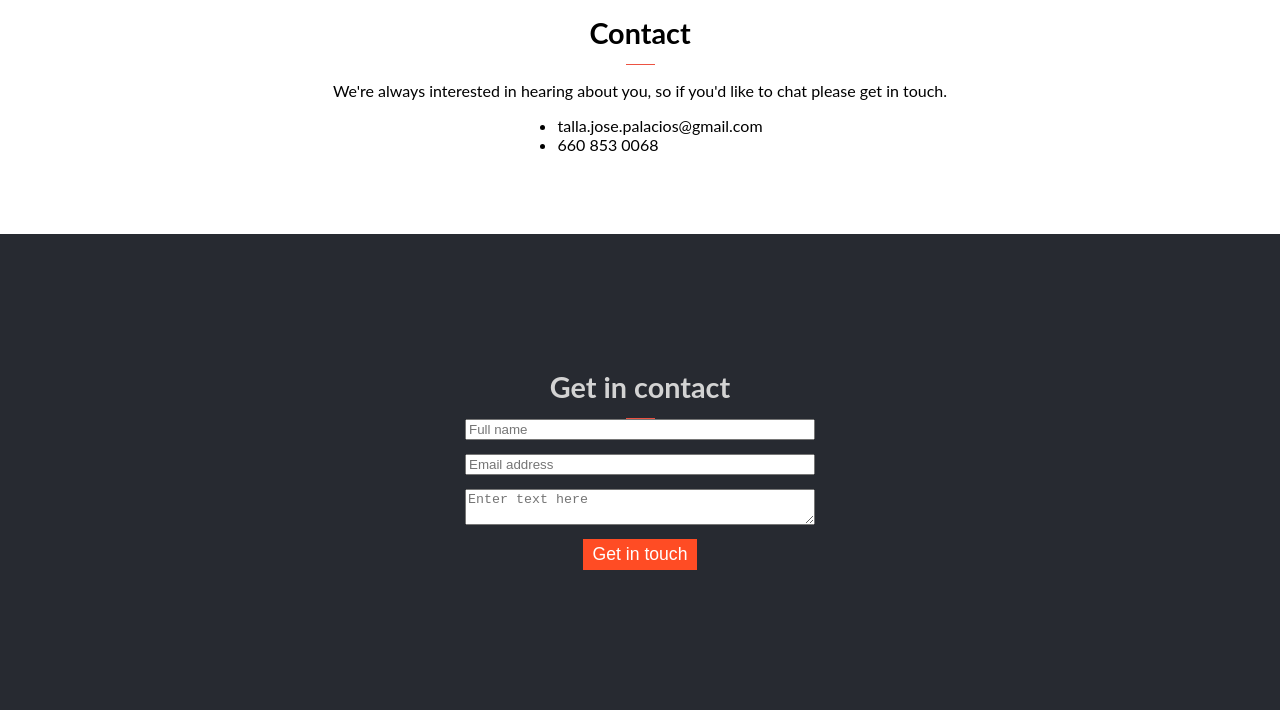
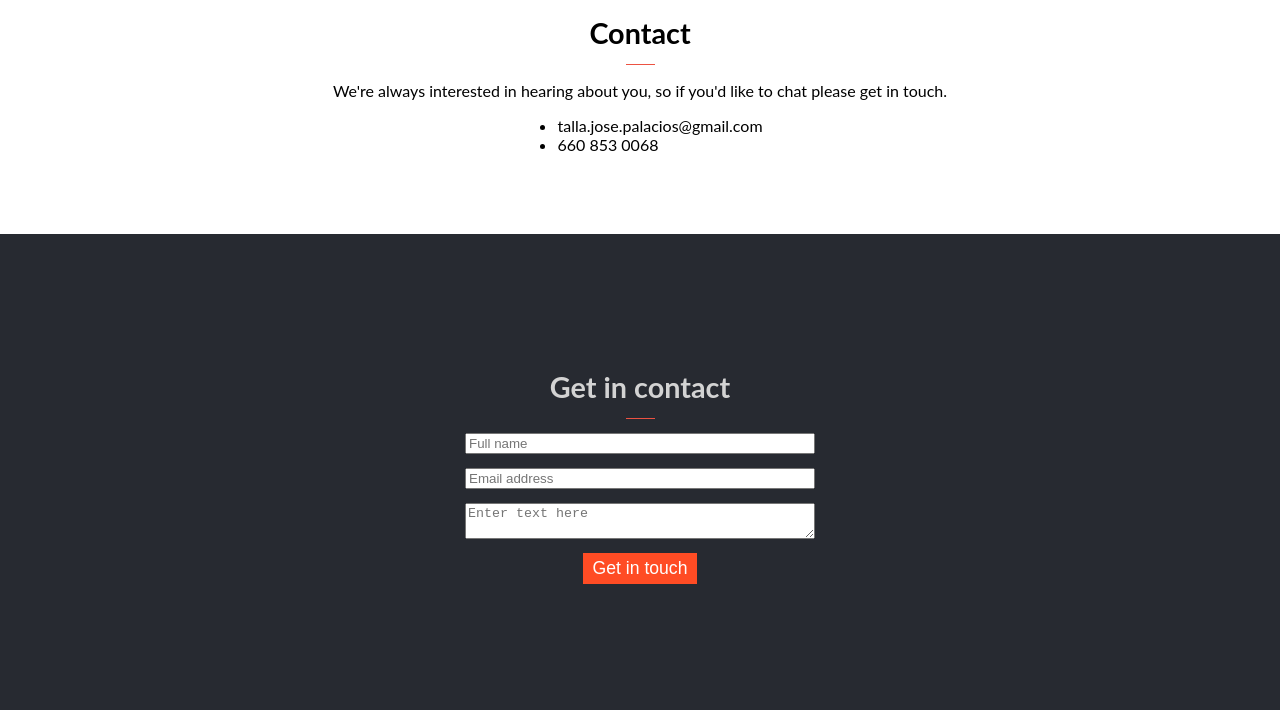
Before and after one commit to TALLALLC/TALLALLC.github.io, a plain HTML site: page contact.html in a window 1280 px wide. Shown: the part 90-800 px from the top of the page. Drawn offline with Linux system fonts and the light colour scheme; a web font is replaced by a local one.

Commit message:
Update main.css

```diff
--- a/css/main.css
+++ b/css/main.css
@@ -46,6 +46,7 @@ form {
     gap: 14px;
     margin: auto;
     width: 350px;
+    margin-block: 14px;
 }
 
 h1,
```
